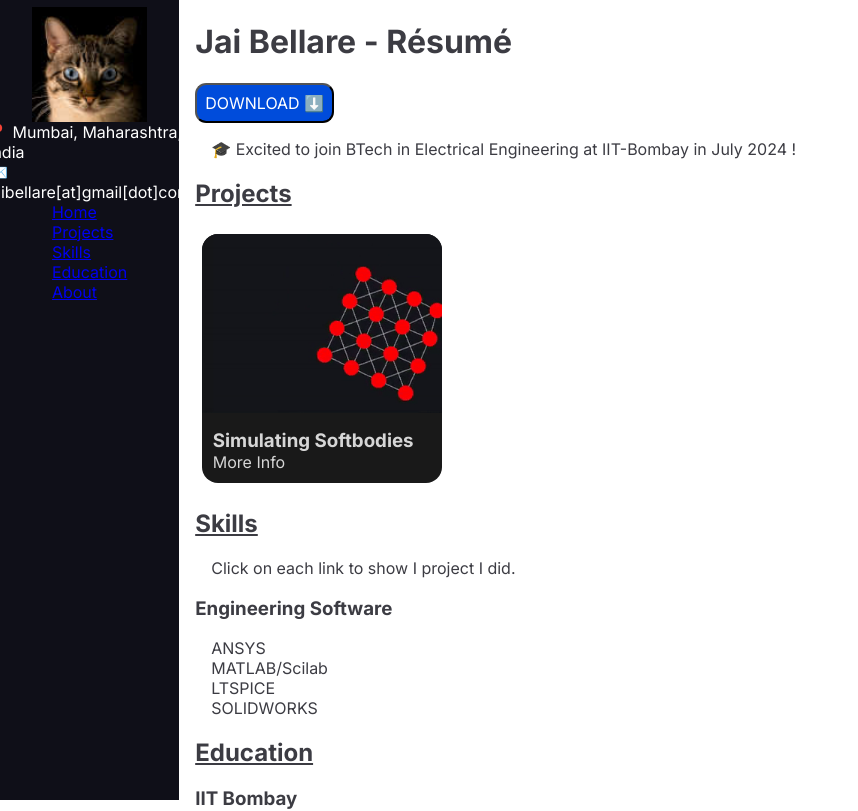
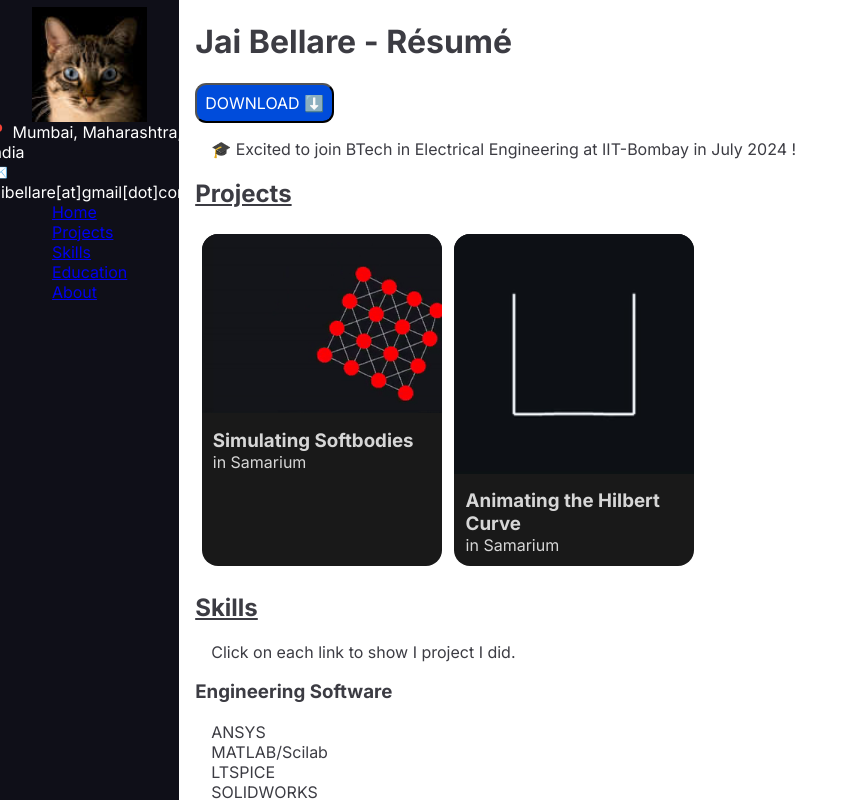
Before and after one commit to jjbel/resume, a SvelteKit app: page / in a window 1280 px wide. Shown: the top 811 px of the page, without its empty margins (0-858 px from the left). Built offline with nearby package versions, Linux system fonts and the light colour scheme.

Commit message:
projects: add softbody, hilbert_curve

```diff
--- a/src/routes/Card.svelte
+++ b/src/routes/Card.svelte
@@ -1,10 +1,13 @@
 <script>
     export let src;
+    export let link;
 
     let radius = '1em';
 </script>
 
+<!-- <div class="outer" style="--radius: {radius}; cursor: pointer;" on:click={onClick}> -->
 <div class="outer" style="--radius: {radius}">
+    <a href="/{link}">
         <img {src} alt="alt" style="--radius: {radius}" />
 
         <div class="inner">
@@ -15,7 +18,7 @@
                 <slot name="info">More Info</slot>
             </p>
         </div>
-    <!-- TODO link -->
+    </a>
 </div>
 
 <style>
@@ -26,10 +29,17 @@
         padding: 0em;
         width: 15em;
         color: #d6d6d6;
+
+        transition-property: transform;
+        transition-duration: 0.2s;
+    }
+
+    .outer:hover {
+        transform: scale(1.03);
     }
 
     .inner {
-        padding: .7em;
+        padding: 0.7em;
     }
 
     img {
@@ -46,4 +56,9 @@
         padding: 0em;
         margin: 0em;
     }
+
+    a {
+        color: inherit; /* blue colors for links too */
+        text-decoration: inherit; /* no underline */
+    }
 </style>
--- a/src/routes/Projects.svelte
+++ b/src/routes/Projects.svelte
@@ -1,14 +1,19 @@
 <script>
     import Card from './Card.svelte';
-    import softbody from '$lib/assets/softbody.gif'
+    import softbody from '$lib/assets/softbody.gif';
+    import hilbert_curve from '$lib/assets/hilbert_curve.gif';
 </script>
 
 <p>
-    <!-- <Card src="$lib/assets/softbody.gif"><span slot="title">Graphics Engine</span></Card>
-    <Card src="$lib/assets/softbody.gif"><span slot="title">Graphics Engine</span></Card>
-    <Card src="$lib/assets/softbody.gif"><span slot="title">Graphics Engine</span></Card>
-    <Card src="$lib/assets/softbody.gif"><span slot="title">Graphics Engine</span></Card> -->
-    <Card src={softbody}><span slot="title">Simulating Softbodies</span></Card>
+    <Card src={softbody} link="softbody">
+        <span slot="title">Simulating Softbodies</span>
+        <span slot="info">in Samarium</span>
+    </Card>
+
+    <Card src={hilbert_curve} link="hilbert_curve">
+        <span slot="title">Animating the Hilbert Curve</span>
+        <span slot="info">in Samarium</span>
+    </Card>
     <!-- <Card>Tracked RC robot</Card> -->
 </p>
 
--- /dev/null
+++ b/src/routes/hilbert_curve/+page.svelte
@@ -0,0 +1 @@
+Hilbert Curve...
--- /dev/null
+++ b/src/routes/softbody/+page.svelte
@@ -0,0 +1 @@
+Softbodies...
```
Also changed, not shown: src/lib/assets/hilbert_curve.gif (added). Lines whose indentation alone changed are shown as unchanged.
